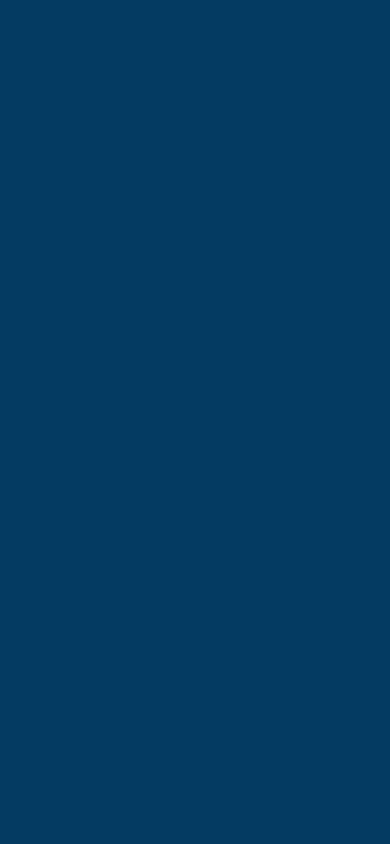
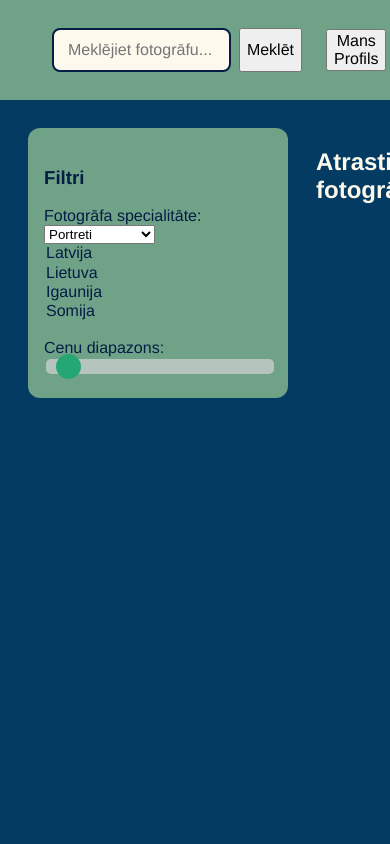
Before and after one commit to elaraisav/26_pit-projekts_rtu, a Django app: page /meklesana/ in a window 390 px wide; the page is wider, and only the part inside the window is pictured. Before the commit the part shown is empty. Run offline with Django 5.2, Linux system fonts and the light colour scheme.

Commit message:
Meklēšanas lapas sākuma maketa minimāla izveide, nelielas korekcijas citviet. (Dažas kļūdas vēl nav izlabotas)

```diff
--- a/testsite/static/testsite/auth-reg.css
+++ b/testsite/static/testsite/auth-reg.css
@@ -60,7 +60,7 @@ h1{
 }
 /* Visu pogu, kas ir konteinerī auth, formatējums */
 .auth button{
-    width: 100px;
+    width: auto;
     height: 25px;
     padding: 5px;
     border-radius: 5px;
--- a/testsite/static/testsite/main-page.css
+++ b/testsite/static/testsite/main-page.css
@@ -7,7 +7,7 @@
     --cream: #FDF9ED;
     --terracotta: #D68A71;
 }
-
+/* Sākumlapas formatējums */
 /* Pamata iestatījumi */
 * {
     box-sizing: border-box;
@@ -92,6 +92,7 @@ a {
     outline: 2px solid var(--terracotta);
 }
 
+/* Pogu formatējums nestrādā, pārbaudīt */
 .search-btn,
 .profile-btn {
     display: inline-flex;
@@ -318,27 +319,52 @@ a {
     cursor: not-allowed;
 }
 
-/* Planšetdatori */
-@media (max-width: 1000px) {
-    .topbar {
-        grid-template-columns: auto minmax(0, 1fr) auto;
-        gap: 14px;
-        padding: 14px 18px;
-    }
+/* Meklēšanas lapas elementu formatējums */
+/* Pagaidu formatējuma kods no W3Schools par range slider */
+.slidecontainer {
+  width: 100%; /* Width of the outside container */
+}
 
-    .logo-link img {
-        width: 120px;
-        height: 48px;
-    }
+/* The slider itself */
+.slider {
+  -webkit-appearance: none;
+  width: 100%;
+  height: 15px;
+  border-radius: 5px;
+  background: #d3d3d3;
+  outline: none;
+  opacity: 0.7;
+  -webkit-transition: .2s;
+  transition: opacity .2s;
+}
 
-    .mainpage {
-        grid-template-columns: 220px minmax(0, 1fr);
-        gap: 18px;
-        padding: 20px;
-    }
+/* Mouse-over effects */
+.slider:hover {
+  opacity: 1; /* Fully shown on mouse-over */
+}
 
-    .photo-track {
-        grid-auto-columns: calc((100% - 16px) / 2);
-        gap: 16px;
-    }
+/* The slider handle (use -webkit- (Chrome, Opera, Safari, Edge) and -moz- (Firefox) to override default look) */
+.slider::-webkit-slider-thumb {
+  -webkit-appearance: none; /* Override default look */
+  appearance: none;
+  width: 25px; /* Set a specific slider handle width */
+  height: 25px; /* Slider handle height */
+  border-radius: 50%; /* Aplītis, ko velk, lai lietotu slider */
+  background: #04AA6D; /* Green background */
+  cursor: pointer; /* Cursor on hover */
 }
+
+.slider::-moz-range-thumb {
+  width: 25px; /* Set a specific slider handle width */
+  height: 25px; /* Slider handle height */
+    border-radius: 50%;
+  background: #04AA6D; /* Green background */
+  cursor: pointer; /* Cursor on hover */
+}
+
+/* ... */
+
+
+
+
+/* Profila elementu formatējums */
--- /dev/null
+++ b/testsite/static/testsite/meklesana.js
@@ -0,0 +1,10 @@
+/* Pagaidu kods no W3Schools par range slider */
+
+var slider = document.getElementById("myRange");
+var output = document.getElementById("demo");
+output.innerHTML = slider.value; // Display the default slider value
+
+// Update the current slider value (each time you drag the slider handle)
+slider.oninput = function() {
+  output.innerHTML = this.value;
+}
--- a/testsite/templates/testsite/meklesana.html
+++ b/testsite/templates/testsite/meklesana.html
@@ -6,6 +6,59 @@
     <title>Meklēšanas rezultāti</title>
     {% load static %}
     <link rel="stylesheet" href="{% static 'testsite/main-page.css' %}">
+    <script src="{% static 'testsite/meklesana.js' %}" defer></script>
 </head>
 <body>
+    <header class="topbar">  <!-- Logo + Meklēšanas josla + Profila poga -->
+        <!-- ChatGPT ieteikums -->
+        <a class="logo-link" href="{% url 'testsite:sakumlapa' %}">
+            <img src="{% static 'testsite/images/logo.png' %}" alt="Vietnes logo">
+            <!-- Vai kāds atceras kas vietnei bija izdomātais nosaukums?-->
+        </a>
+        <form class="topbar-form" action="{% url 'testsite:meklesana' %}" method="get">
+            <input type="search-bar" id="search-bar" placeholder="Meklējiet fotogrāfu..." aria-label="Meklēt fotogrāfu"> <!-- ChatGPT ieteikums -->
+            <button type="submit" id="search-btn">Meklēt</button> <!-- jāpārliecinās, ka var meklēt bez un ar teksta meklēšanas joslā -->
+        </form>
+        <form action="{% url 'testsite:profils' %}" method="get">
+            <button id="profila-btn">Mans Profils</button>
+        </form>
+    </header>
+    <div class="mainpage">
+        <aside class="sidebar">
+            <h3>Filtri</h3>
+            <form>
+                <!-- Nosaukums - piemirsu, kas ar to bij domāts. Noskaidrošu un pievienošu -->
+                <!-- Vertibas tiek nosutitas uz meklesanas joslu -->
+                <label for="specialitate">Fotogrāfa specialitāte:</label><br>
+                <select name="specialitate" id="specialitate">
+                <option value="portreti">Portreti</option>
+                <option value="ainavas">Dabas ainavas</option>
+                <option value="produktu">Produktu</option>
+                <option value="kazu">Kāzu</option>
+                <option value="dzivnieku">Dzīvnieku</option>
+                <br><br> <!-- Jāizlabo 2. filtrs, nav izveidots pareizi -->
+                <label for="lokacija">Lokācija:</label><br>
+                <select name="lokacija" id="lokacija">
+                <option value="lv">Latvija</option>
+                <option value="lt">Lietuva</option>
+                <option value="ee">Igaunija</option>
+                <option value="fi">Somija</option>
+                <br>
+                <!--  Parveidoju par slideri jo specifizējot katru cenu diapazonu būtu neiespējami -->
+                <div class="slidecontainer"></div>
+                    <label for="cenu_diapazons">Cenu diapazons:</label><br>
+                    <input type="range" min="0" max="1000" value="50" class="slider" id="range" name="cenu_diapazons">
+                    <!-- Pievienot vērtību izvadi pie slaidera -->
+                    <!-- Change value later -->
+            </form>
+        </aside>
+        <main class="search-results">
+            <h2>Atrastie fotogrāfi:</h2>
+            <div> <!-- atrasto fotogrāfu lielais konteineris-->
+                <div></div> <!-- fotogrāfs 1 -->
+                <div></div> <!-- fotogrāfs 2 -->
+                <div></div> <!-- fotogrāfs 3 -->
+            </div>
+        </main>
+    </div>
 </body>
```
